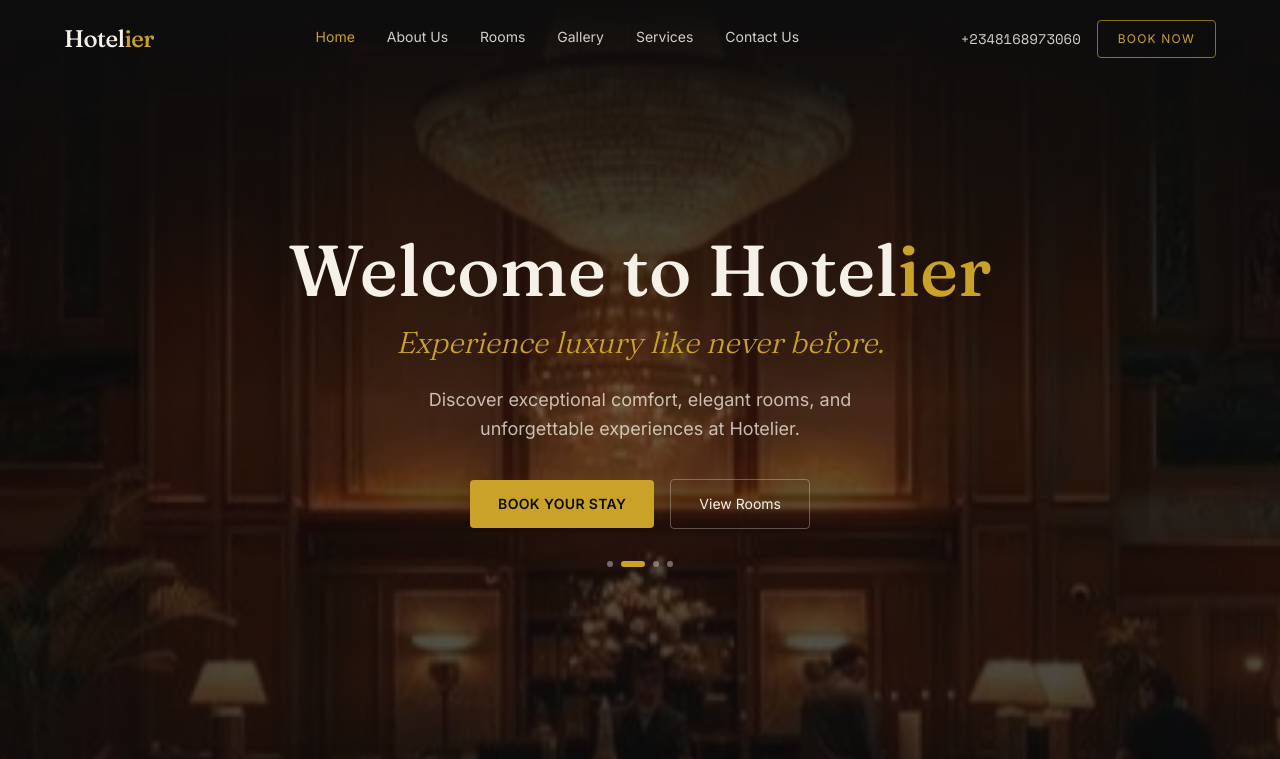
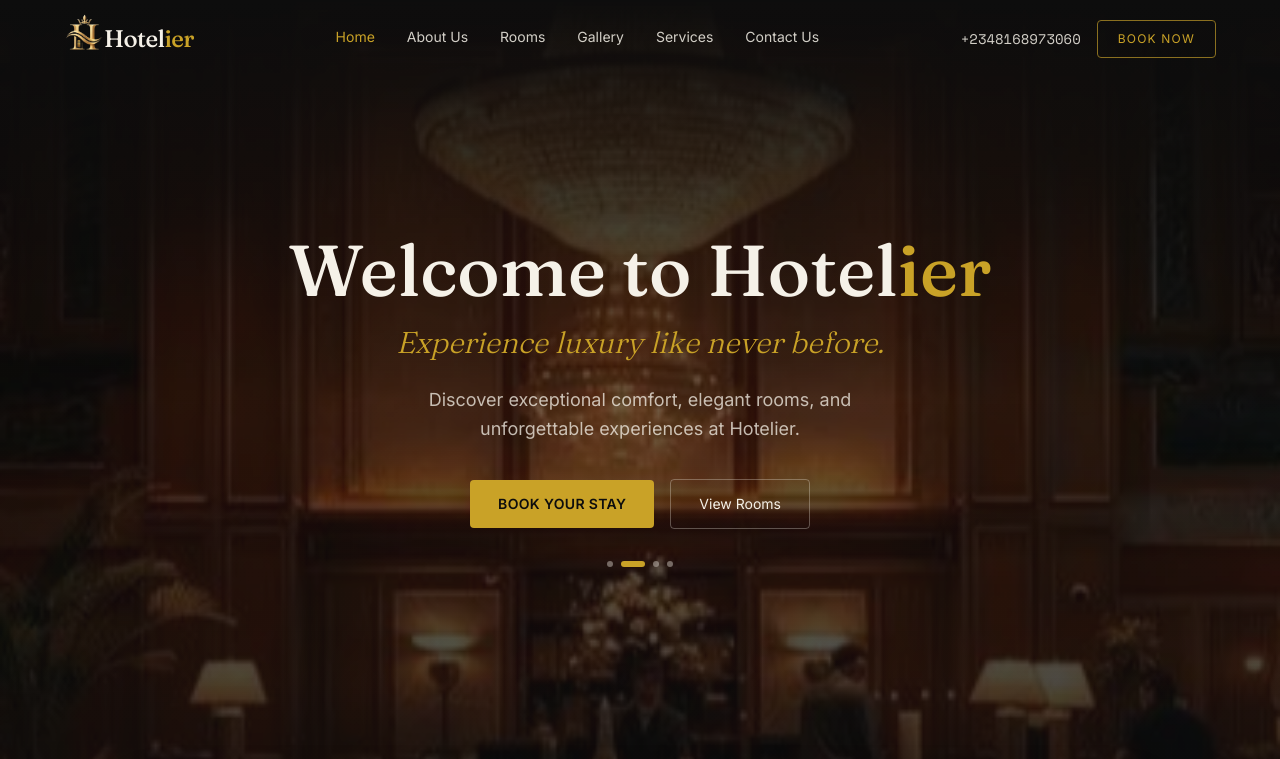
Before and after one commit to AghoghoOgbotor18/hotelier, a Next.js app: page / in a window 1280 px wide. Shown: the top 759 px of the page. Built offline with nearby package versions, Linux system fonts and the light colour scheme.

Commit message:
add hotelier logo to navbar

```diff
--- a/src/app/components/Navbar.jsx
+++ b/src/app/components/Navbar.jsx
@@ -3,7 +3,8 @@
 import { useEffect, useState } from 'react';
 import Link from 'next/link';
 import { usePathname } from 'next/navigation';
-import { FaBars, FaTimes } from "react-icons/fa"
+import { FaBars, FaTimes } from "react-icons/fa";
+import Image from 'next/image';
 
 const navLinks = [
     { label: 'Home', href: '/' },
@@ -39,9 +40,12 @@ export default function Navbar() {
     return (
         <nav className={`fixed inset-x-0 top-0 z-40 px-6 py-5 transition-colors duration-300 md:px-10 lg:px-16 ${scrolled ? 'bg-ink/90 backdrop-blur-sm shadow-lg' : 'bg-transparent'}`}>
             <div className="relative z-40 flex items-center justify-between">
-                <Link href="/" className="font-display text-2xl font-medium tracking-tight text-ivory">
-                Hotel<span className="text-brass">ier</span>
-                </Link>
+                <div className='flex justify-center items-center'>
+                    <img src="/images/hotelier-icon.png" className={` ${scrolled ? "w-8 -mt-3" : "w-10 -mt-4"}`} />
+                    <Link href="/" className="font-display text-2xl font-medium tracking-tight text-ivory">
+                    Hotel<span className="text-brass">ier</span>
+                    </Link>
+                </div>
 
                 <div className="hidden items-center gap-8 font-sans text-sm lg:flex">
                     {navLinks.map((l) => (
```
Also changed, not shown: public/images/hotelier-icon.png (added).
